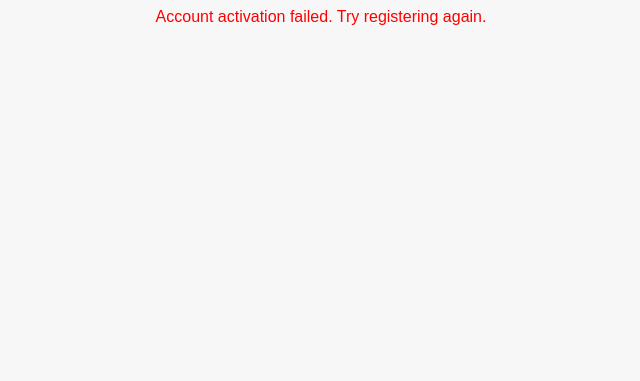
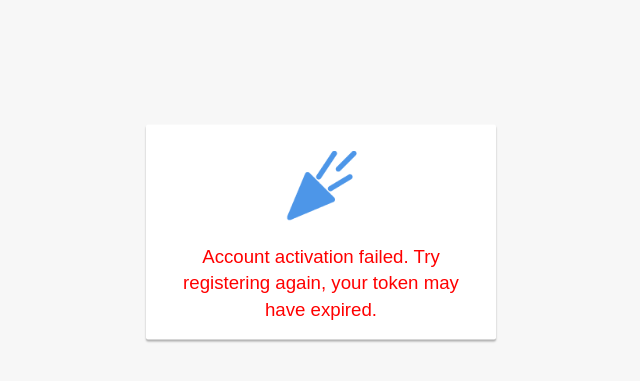
Before and after one commit to sweldon/Holidaily-API, a Django app: template templates/portal/activation_result.html in a window 1280 px wide. Shown: the top 381 px of the page, without its empty margins (319-959 px from the left). Run offline with Django 3.2, Linux system fonts and the light colour scheme; the template is opened without the code that fills it: most values are stand-ins (such as "Sample title", 1, 10 or a date in 2020); some libraries are stand-ins or nearby versions.

Commit message:
Spiced up activation page, now redirects to app

```diff
--- a/templates/portal/activation_result.html
+++ b/templates/portal/activation_result.html
@@ -1,22 +1,36 @@
-
 {% load staticfiles %}
 <html>
     <title>Holidaily</title>
     <head>
         <meta name="viewport" content="width=device-width, initial-scale=1">
+        <link rel="stylesheet" href="/static/base/style/bootstrap.min.css">
+        <script src="https://ajax.googleapis.com/ajax/libs/jquery/1.12.2/jquery.min.js"></script>
         <link rel="stylesheet" type="text/css" href="/static/base/style/style.css?v={{version}}" />
+        <script>
+            function goBackToApp(){
+                var inUrl = document.location.href;
+                var toApp = "holidaily://?id=activated";
+                window.location = toApp;
+            }
+        </script>
+
     </head>
     <body>
         <div class="container">
+            <div class="card card-container">
+            <h6 class='login_title text-center'><img width="100" height="100" style="margin-top:10px;"
+                                                     src='/static/base/img/holidaily-logo-1-inverted.png' /></h6>
             {% if status == 200 %}
             <div class="denied" style="text-align: center;color:green;">
-       Account activation success! Head back to the app and log in!
+               You're activated! Redirecting you to the app...
             </div>
+            <script>goBackToApp()</script>
             {% else %}
             <div class="denied" style="text-align: center;color:red;">
-        Account activation failed. Try registering again.
+                Account activation failed. Try registering again, your token may have expired.
              </div>
             {% endif %}
             </div>
+        </div>
     </body>
 </html>
```
Lines whose indentation alone changed are shown as unchanged.
